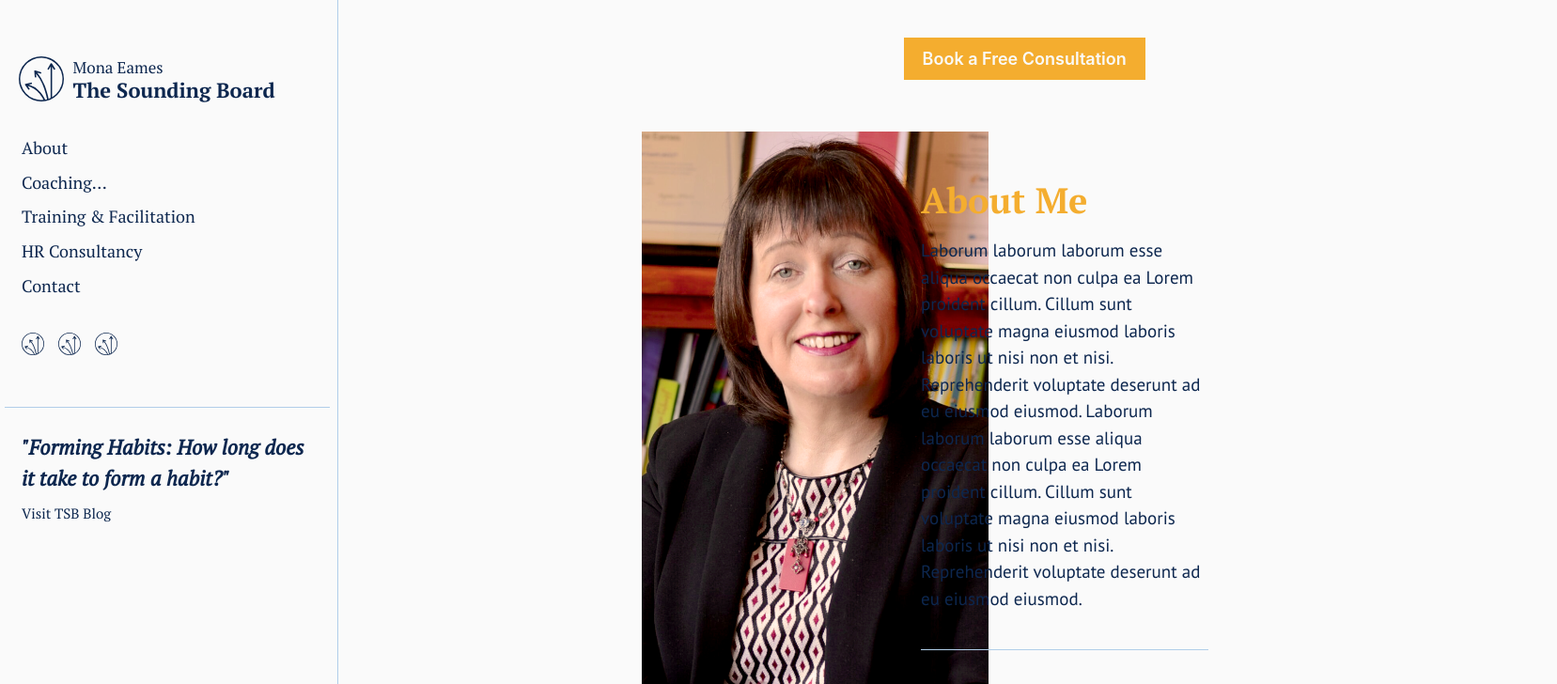
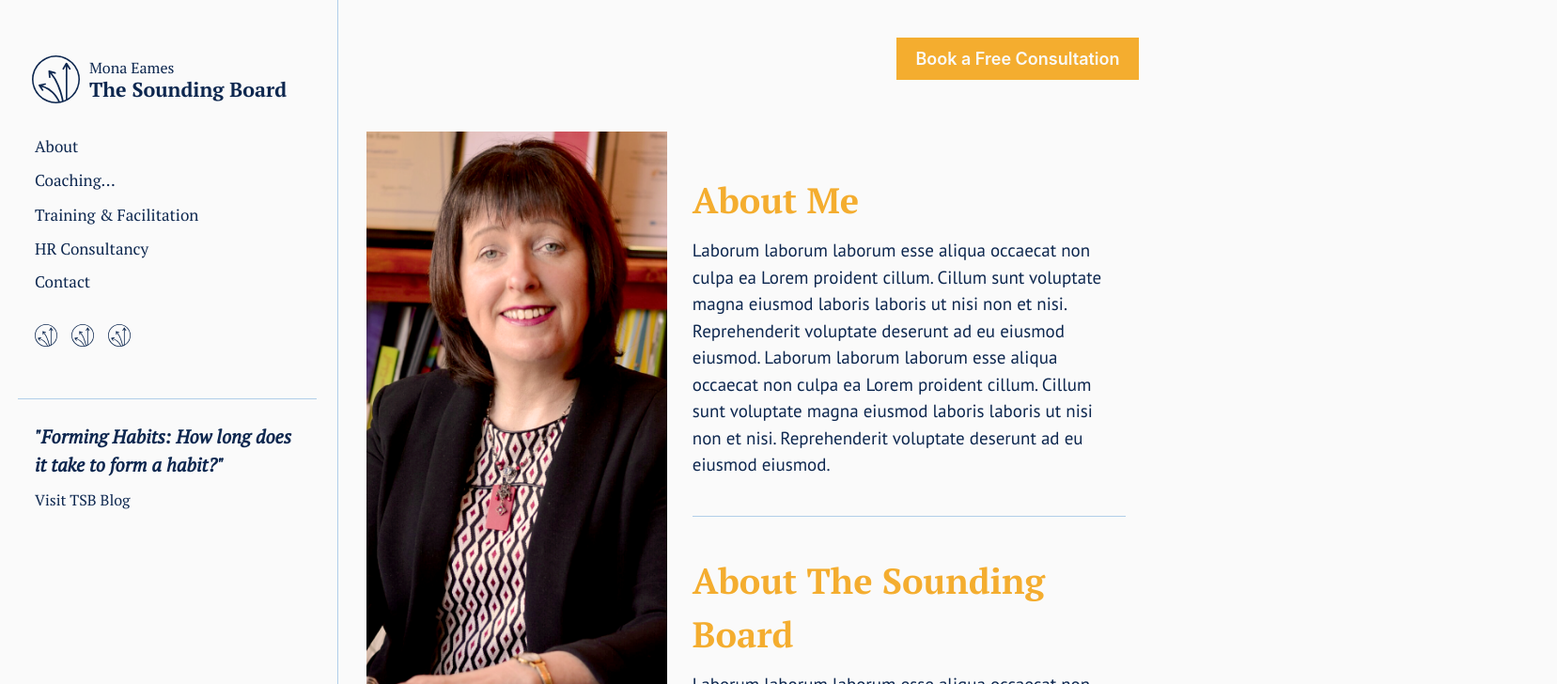
Before and after one commit to StudiousVanilla/tsb, a React (Create React App) app: page /about in a window 1280 px wide. Shown: the top 728 px of the page at 94% size, 1657 px wide, since content can reach past the window. Built offline with nearby package versions, Linux system fonts and the light colour scheme.

Commit message:
commented out resizing CSS for smaller screens until we know our plan

```diff
--- a/src/index.css
+++ b/src/index.css
@@ -374,6 +374,8 @@ body, .root, .App{
 
 
 .about-container{
+  width: 100%;
+  min-width: 1250px;
   margin-top: 140px;
   display: grid;
   grid-template-columns: 25% 38% 27%;
@@ -592,6 +594,15 @@ body, .root, .App{
 }
 
 
+
+/* ************************************************************ */
+/* ************************************************************ */
+/* ************************************************************ */
+
+
+
+
+/*
 @media only screen and (max-width: 1385px) {
 
   .logo-container{
@@ -606,112 +617,14 @@ body, .root, .App{
     font-size: 23.6px;
   }
 
-}
+} */
 
 /* ************************************************************ */
 /* ************************************************************ */
 /* ************************************************************ */
 
 
-@media only screen and (max-width: 1350px) {
-
-  body {
-    min-height: fit-content;
-    text-rendering: optimizeSpeed;
-    line-height: 1.5;
-  }
-
-  .main-container{
-    height: 100vh;
-  }
-
-  .sidebar-container{
-    width: 360px;
-    padding-right: 5px;
-    padding-left: 5px;
-    margin-right: 50px;
-  }
-
-  .about-container{
-    margin-left: 38%;
-  }
-
-  .about-image-container{
-    height: 425px;
-    width: 425px;
-    margin-bottom: 20px;
-  }
-
-  .about-image{
-    width: 100%;
-    height: 100%;
-  }
-
-  .about-info-container{
-    font-size: 0.8em;
-    padding-right: 10px;
-  }
-
-  .about-head{
-    font-size: 38px;
-    margin-bottom: 10px;
-    color: var(--tsb-orange);
-  }
-
-  .booking-btn-container{
-    position: fixed;
-    right: 3%;
-    width: 280px;
-    font-size: 0.8em;
-    font-weight: 500;
-    transition: 0s;
-  }
-
-  .booking-btn{
-    padding: 9px 20px;
-  }
-
-  /* font size changes */
-
-  .logo-text{
-    font-size: 17px;
-  }
-
-  .brand-name, .blog-title{
-    font-size: 22px;
-  }
-
-  .side-links{
-    font-size: 18px;
-  }
-
-  .coaching-links, .blog-link{
-    font-size: 15px;
-  }
-
-}
-
-
-
-/* ************************************************************ */
-/* ************************************************************ */
-/* ************************************************************ */
-
-
-
 @media only screen and (max-width: 1170px) {
-
-  .about-image-container{
-    height: 325px;
-    width: 325px;
-    margin-bottom: 20px;
-    transition: 1s;
-  }
-
-  .about-image{
-    width: 100%;
-    height: 100%;
-  }
 
   .logo-text{
     font-size: 16px;
@@ -742,7 +655,7 @@ body, .root, .App{
 
 
 
-@media only screen and (max-width: 1115px) {
+/* @media only screen and (max-width: 1115px) {
 
   .sidebar-container{
     left: -360px;
@@ -818,7 +731,7 @@ body, .root, .App{
     width: 300px;
   }
 
-}
+} */
 
 
 
```
